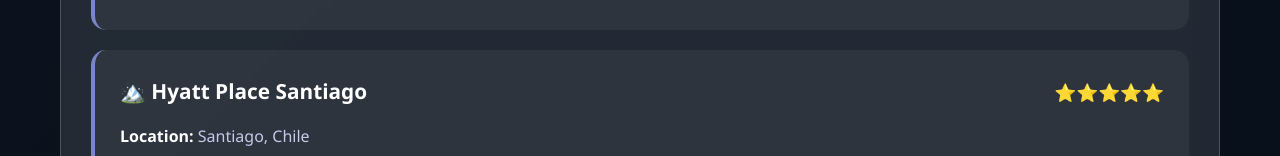
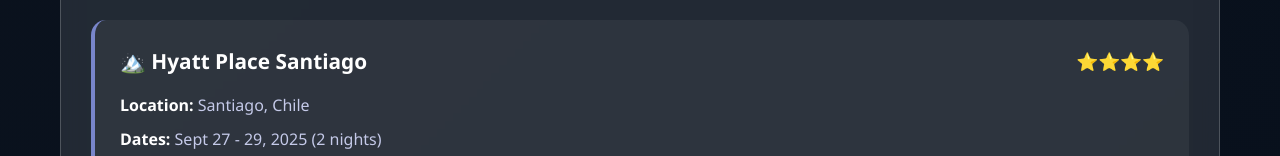
Before and after one commit to arielgr92/arielgr92.github.io, a plain HTML site: page index.html in a window 1280 px wide. Shown: the part 2513-2669 px from the top of the page. Drawn offline with Linux system fonts and the light colour scheme.

Commit message:
Update index.html

```diff
--- a/index.html
+++ b/index.html
@@ -363,7 +363,6 @@
                             <p><strong>September 18, 2025</strong></p>
                             <p>BOA - OB 613</p>
                             <p>Departure: 2:00 PM | Arrival: 2:45 PM (45 min)</p>
-                            <p>Passenger: Ariel Goldberger Rico</p>
                         </div>
                     </div>
                     <div class="flight-item">
@@ -459,7 +458,7 @@
                     <div class="hotel-item">
                         <div class="hotel-header">
                             <h3>🏔️ Hyatt Place Santiago</h3>
-                            <span class="hotel-rating">⭐⭐⭐⭐⭐</span>
+                            <span class="hotel-rating">⭐⭐⭐⭐</span>
                         </div>
                         <div class="hotel-info">
                             <p><strong>Location:</strong> Santiago, Chile</p>
```
